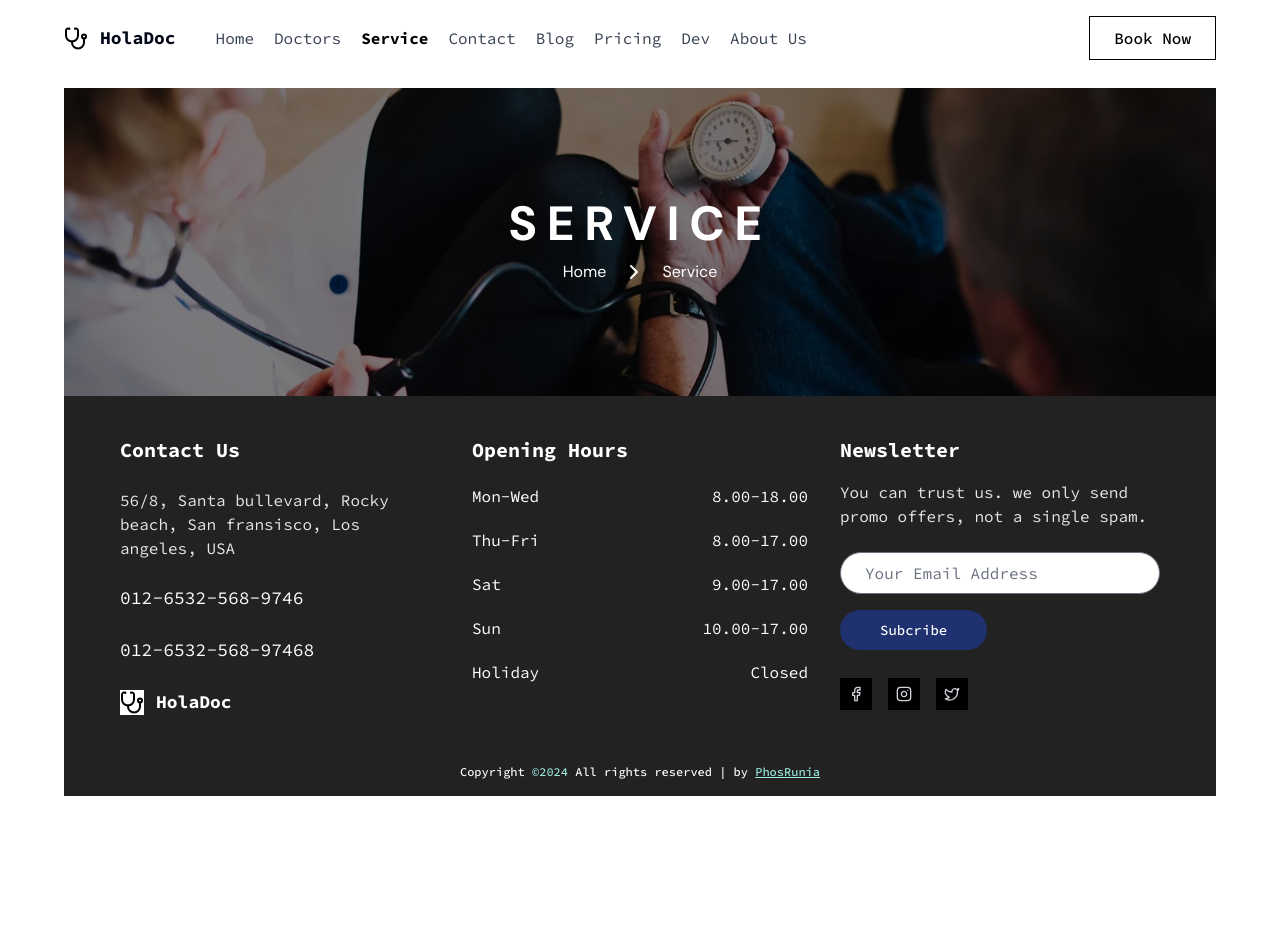
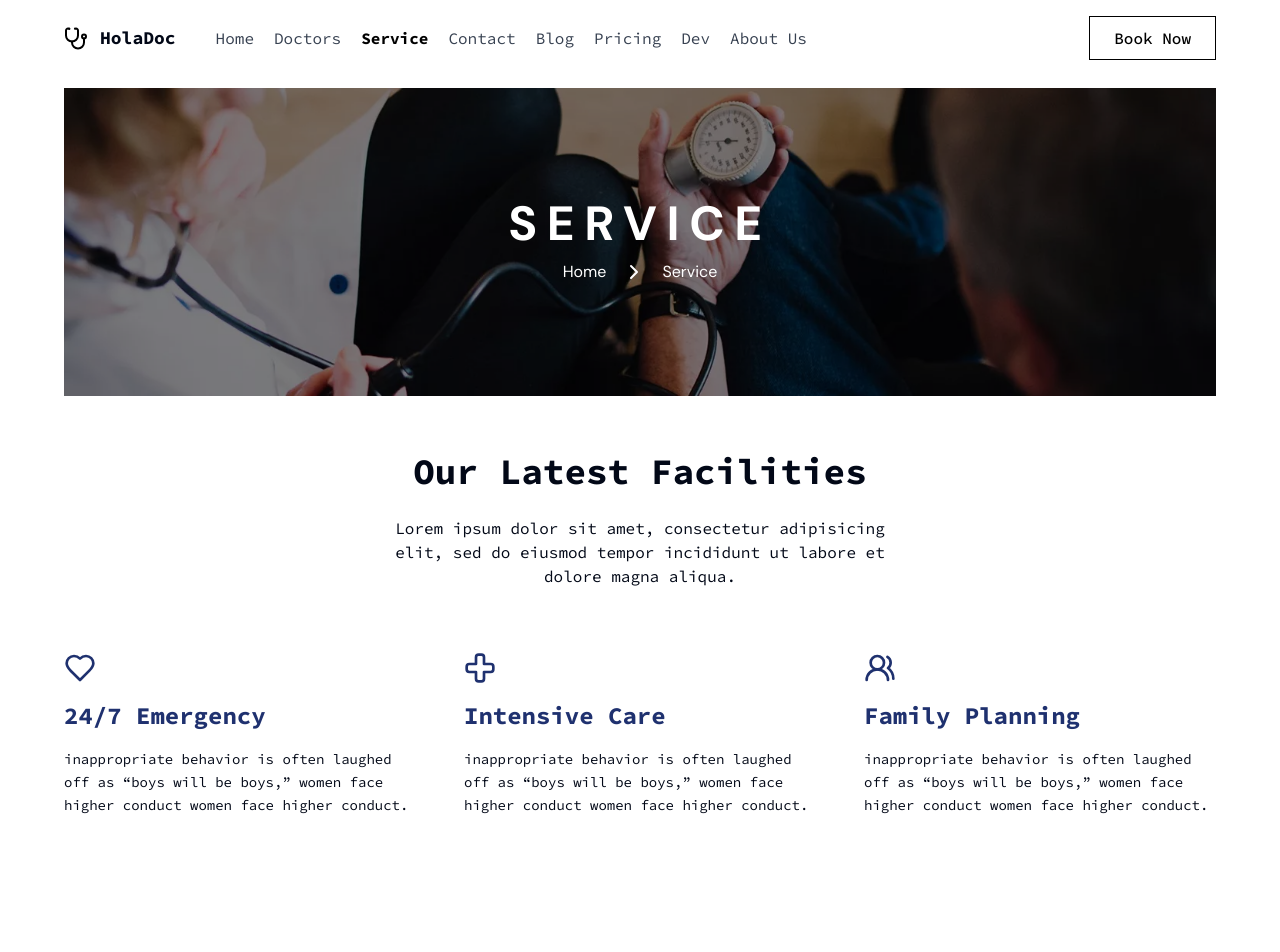
Before and after one commit to PhosRunia28/Hospital-Hola-Doc, a React (Vite) app: page /service in a window 1280 px wide. Shown: the top 952 px of the page. Before the commit the page ends 820 px from the top, so only its background shows below. Built offline with nearby package versions, Linux system fonts and the light colour scheme.

Commit message:
ui: doctorsPage and ServicePage Complete

```diff
--- a/src/components/pages/Doctor.tsx
+++ b/src/components/pages/Doctor.tsx
@@ -1,9 +1,13 @@
+import SectionBanner from "../sections/SectionBanner";
 import SectionBreadcrumb from "../sections/SectionBreadcrumb";
+import SectionConsultant from "../sections/SectionConsultant";
 
 export default function Doctor() {
   return (
     <>
       <SectionBreadcrumb breadcrumb="Doctor" />
+      <SectionConsultant />
+      <SectionBanner />
     </>
   );
 }
--- a/src/components/pages/Service.tsx
+++ b/src/components/pages/Service.tsx
@@ -1,8 +1,14 @@
+import SectionBanner from "../sections/SectionBanner";
 import SectionBreadcrumb from "../sections/SectionBreadcrumb";
+import SectionFacilities from "../sections/SectionFacilities";
+import SectionService from "../sections/SectionService";
 export default function Service() {
   return (
     <>
       <SectionBreadcrumb breadcrumb="Service" />
+      <SectionFacilities />
+      <SectionService />
+      <SectionBanner />
     </>
   );
 }
--- a/src/components/sections/SectionBanner.tsx
+++ b/src/components/sections/SectionBanner.tsx
@@ -3,7 +3,7 @@ import { Button } from "../ui/button";
 
 export default function SectionBanner() {
   return (
-    <section className="flex flex-col items-center gap-5 bg-primary px-3 py-16 text-center font-DMSans text-white">
+    <section className="mb-8 flex flex-col items-center gap-5 bg-primary px-3 py-16 text-center font-DMSans text-white">
       <h3 className="text-3xl font-bold lg:text-4xl">
         Your Health is Our Priority
       </h3>
--- /dev/null
+++ b/src/components/sections/SectionFacilities.tsx
@@ -0,0 +1,42 @@
+import { Cross, Heart, UsersRound } from "lucide-react";
+import ServiceFacilities from "../ui/ServiceFacilities";
+
+export default function SectionFacilities() {
+  return (
+    <section className="flex flex-col gap-12 py-14 font-SourceCodePro">
+      <div className="flex flex-col text-center">
+        <h3 className="mb-6 text-4xl font-bold">Our Latest Facilities</h3>
+        <p className="tracking-relaxed mx-auto w-full max-w-lg">
+          Lorem ipsum dolor sit amet, consectetur adipisicing elit, sed do
+          eiusmod tempor incididunt ut labore et dolore magna aliqua.
+        </p>
+        <div className="mt-16 flex flex-wrap justify-center gap-6 text-left lg:justify-between">
+          <ServiceFacilities
+            icon={
+              <Heart className="h-8 w-8 text-primary transition group-hover:scale-110" />
+            }
+            title="24/7 Emergency"
+            desc="inappropriate behavior is often laughed off as “boys will be
+                boys,” women face higher conduct women face higher conduct."
+          />
+          <ServiceFacilities
+            icon={
+              <Cross className="h-8 w-8 text-primary transition group-hover:scale-110" />
+            }
+            title="Intensive Care"
+            desc="inappropriate behavior is often laughed off as “boys will be
+                boys,” women face higher conduct women face higher conduct."
+          />
+          <ServiceFacilities
+            icon={
+              <UsersRound className="h-8 w-8 text-primary transition group-hover:scale-110" />
+            }
+            title="Family Planning"
+            desc="inappropriate behavior is often laughed off as “boys will be
+                boys,” women face higher conduct women face higher conduct."
+          />
+        </div>
+      </div>
+    </section>
+  );
+}
--- /dev/null
+++ b/src/components/ui/ServiceFacilities.tsx
@@ -0,0 +1,18 @@
+type ServiceFacilitiesProps = {
+  icon: JSX.Element;
+  title: string;
+  desc: string;
+};
+export default function ServiceFacilities({
+  icon,
+  title,
+  desc,
+}: ServiceFacilitiesProps) {
+  return (
+    <div className="group flex w-full max-w-[22rem] flex-col gap-4 text-left">
+      {icon}
+      <h4 className="text-2xl font-bold text-primary">{title}</h4>
+      <p className="w-full max-w-md text-sm leading-relaxed">{desc}</p>
+    </div>
+  );
+}
```
